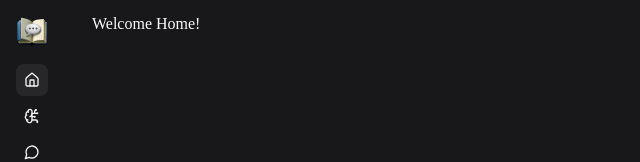
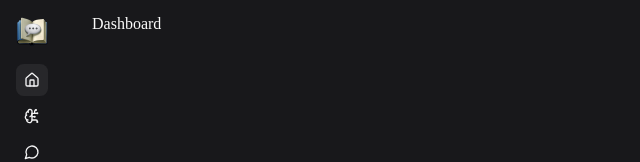
Before and after one commit to macintushar/docu-chat, a React (Vite) app in the folder ui/: page / in a window 1280 px wide. Shown: the top 162 px of the page, without its empty margins (0-640 px from the left). Built offline with nearby package versions, Linux system fonts and the light colour scheme; a web font is replaced by a local one.

Commit message:
added basic Dashboard view

```diff
--- a/ui/src/routes/index.tsx
+++ b/ui/src/routes/index.tsx
@@ -1,14 +1,6 @@
-import * as React from "react";
 import { createFileRoute } from "@tanstack/react-router";
+import Dashboard from "@/views/Dashboard";
 
 export const Route = createFileRoute("/")({
-  component: HomeComponent,
+  component: Dashboard,
 });
-
-function HomeComponent() {
-  return (
-    <div>
-      <h3>Welcome Home!</h3>
-    </div>
-  );
-}
--- /dev/null
+++ b/ui/src/views/Dashboard.tsx
@@ -0,0 +1,3 @@
+export default function Dashboard() {
+  return <div>Dashboard</div>;
+}
```
